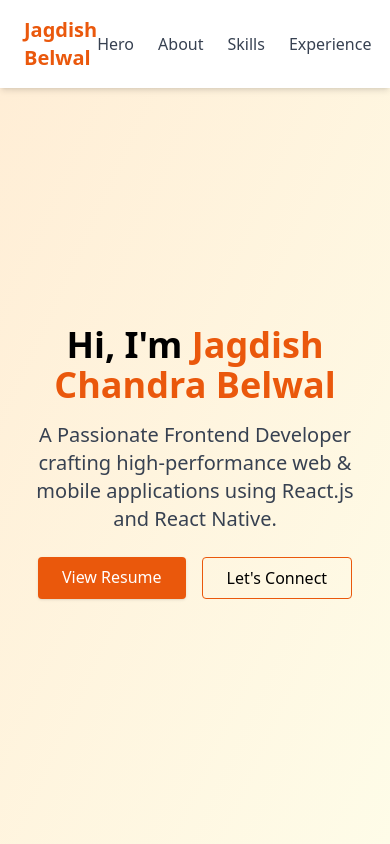
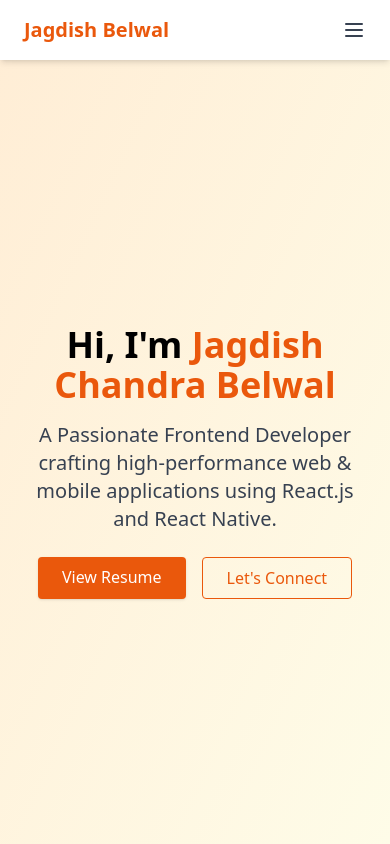
Before and after one commit to jagdishchandraBelwal/Jagdish-Portfolio, a React (Create React App) app: page / in a window 390 px wide. Shown: the top 844 px of the page. Built offline with nearby package versions, Linux system fonts and the light colour scheme.

Commit message:
header fix responsive

```diff
--- a/src/components/Portfolio.jsx
+++ b/src/components/Portfolio.jsx
@@ -1,20 +1,64 @@
-import React from 'react';
+import React, { useState } from 'react';
 import { FaGithub, FaLinkedin, FaEnvelope, FaPhone } from 'react-icons/fa';
 import 'animate.css';
 
 export default function Portfolio() {
+  const [isMenuOpen, setIsMenuOpen] = useState(false);
+
+  const toggleMenu = () => {
+    setIsMenuOpen(!isMenuOpen);
+  };
+
   return (
     <div className="font-sans bg-white text-black">
       {/* Header Section */}
       <header className="fixed top-0 left-0 w-full bg-white shadow-md z-50 animate__animated animate__fadeInDown">
-        <nav className="max-w-6xl mx-auto px-6 py-4 flex justify-between items-center">
-          <h1 className="text-xl font-bold text-orange-600 transition-transform duration-300 hover:scale-105">Jagdish Belwal</h1>
-          <ul className="flex gap-6 text-gray-700">
-            {['hero', 'about', 'skills', 'experience', 'projects', 'education', 'contact'].map((section) => (
-              <li key={section}>
+        <nav className="max-w-6xl mx-auto px-6 py-4 flex flex-col md:flex-row justify-between items-center">
+          <div className="flex justify-between items-center w-full md:w-auto">
+            <h1 className="text-xl font-bold text-orange-600 transition-transform duration-300 hover:scale-105">
+              Jagdish Belwal
+            </h1>
+            <button
+              className="md:hidden text-gray-700 focus:outline-none"
+              onClick={toggleMenu}
+              aria-label="Toggle navigation menu"
+            >
+              <svg
+                className="w-6 h-6"
+                fill="none"
+                stroke="currentColor"
+                viewBox="0 0 24 24"
+                xmlns="http://www.w3.org/2000/svg"
+              >
+                {isMenuOpen ? (
+                  <path
+                    strokeLinecap="round"
+                    strokeLinejoin="round"
+                    strokeWidth="2"
+                    d="M6 18L18 6M6 6l12 12"
+                  />
+                ) : (
+                  <path
+                    strokeLinecap="round"
+                    strokeLinejoin="round"
+                    strokeWidth="2"
+                    d="M4 6h16M4 12h16M4 18h16"
+                  />
+                )}
+              </svg>
+            </button>
+          </div>
+          <ul
+            className={`${
+              isMenuOpen ? 'flex' : 'hidden'
+            } md:flex flex-col md:flex-row md:items-center gap-2 md:gap-6 text-gray-700 w-full md:w-auto mt-4 md:mt-0 transition-all duration-300 ease-in-out`}
+          >
+            {['Intro', 'about', 'skills', 'experience', 'projects', 'education', 'contact'].map((section) => (
+              <li key={section} className="mb-2 md:mb-0">
                 <a
                   href={`#${section}`}
-                  className="hover:text-orange-600 transition-colors duration-300 hover:underline"
+                  className="block md:inline-block hover:text-orange-600 transition-colors duration-300 hover:underline"
+                  onClick={() => setIsMenuOpen(false)}
                 >
                   {section.charAt(0).toUpperCase() + section.slice(1)}
                 </a>
@@ -34,7 +78,7 @@ export default function Portfolio() {
         </p>
         <div className="flex gap-4 animate__animated animate__fadeInUp animate__delay-3s">
           <a
-            href="https://drive.google.com/file/d/1lDC1dR3bJeHSvNgPkRwW4iQRex7D8axT/view?usp=drive_link"
+            href="https://drive.google.com/file/d/1lDC1dR3bJeHSvNgPkRwW4iQRex7D8axT/view?usp=sharing"
             className="bg-orange-600 text-white px-6 py-2 rounded shadow hover:bg-orange-700 transition-all duration-300 hover:scale-105"
             download
             target="_blank"
@@ -44,7 +88,7 @@ export default function Portfolio() {
           </a>
           <a
             href="#contact"
-            className="border border-orange-600 text Funky-orange-600 px-6 py-2 rounded hover:bg-orange-100 transition-all duration-300 hover:scale-105"
+            className="border border-orange-600 text-orange-600 px-6 py-2 rounded hover:bg-orange-100 transition-all duration-300 hover:scale-105"
           >
             Let's Connect
           </a>
@@ -98,9 +142,7 @@ export default function Portfolio() {
               ],
             },
             {
-              title
-
-: 'Software Development Intern – Cairovision',
+              title: 'Software Development Intern – Cairovision',
               period: 'Jul 2023 – Aug 2023',
               tasks: [
                 'Built responsive websites with HTML, CSS, JavaScript',
```
